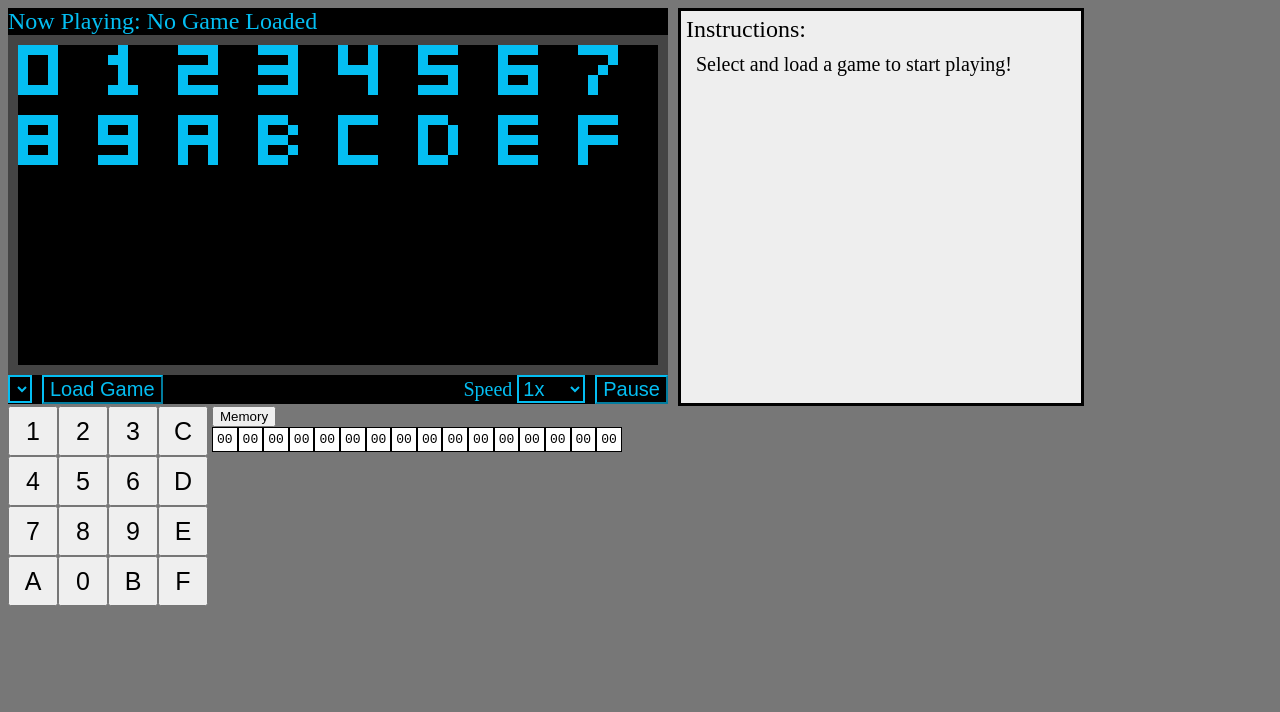
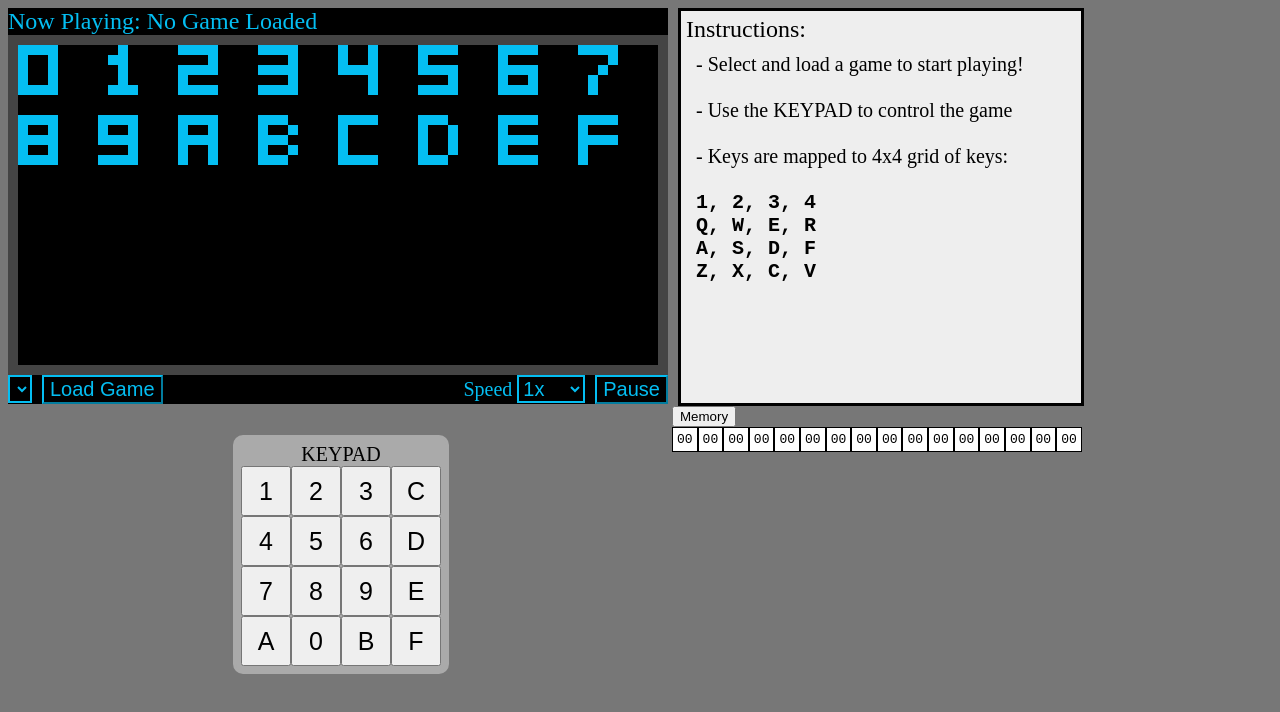
Before and after one commit to lcevans/estr8a, a website: page public/index.html in a window 1280 px wide. Drawn offline with Linux system fonts and the light colour scheme; no server answers.

Commit message:
Add css for keyboard

```diff
--- a/public/css/styles.css
+++ b/public/css/styles.css
@@ -90,9 +90,28 @@ body {
 }
 
 /* Keyboard display */
+#keyboard-div {
+    width: 660px;
+    display: inline-block;
+}
+#keyboard-label {
+    text-align: center;
+    font-size: 20px;
+    /* font-family: monospace; */
+}
 .keyboardContainer {
+    /* Ghetto solution since I couldn't get it to align in the center of the parent div */
+    margin-top: 15px;
+    margin-left: 225px;
+
     display: inline-block;
     vertical-align: top;
+    border-color: #AAAAAA;
+    background-color: #AAAAAA;
+    border-width: 3px;
+    border-style: solid;
+    border-radius: 10px;
+    padding: 5px;
 }
 .keyboardButton {
     display: inline-block;
--- a/public/index.html
+++ b/public/index.html
@@ -42,14 +42,25 @@
         Instructions:
       </div>
       <div id="instructions">
-        Select and load a game to start playing!
+        - Select and load a game to start playing!<br><br>
+        - Use the KEYPAD to control the game<br><br>
+        - Keys are mapped to 4x4 grid of keys:<br><br>
+        <b style="font-family: monospace;">
+        1, 2, 3, 4<br>
+        Q, W, E, R<br>
+        A, S, D, F<br>
+        Z, X, C, V<br>
+        </b>
         <!-- The instructions will be appended here -->
       </div>
     </div>
   </div>
   <div id="bottom-half">
-    <div class="js-keyboardContainer keyboardContainer">
-      <!-- The keyboard display will be appended here -->
+    <div id="keyboard-div">
+      <div class="js-keyboardContainer keyboardContainer">
+        <div id="keyboard-label">KEYPAD</div>
+        <!-- The keyboard display will be appended here -->
+      </div>
     </div>
     <div class="memoryContainer">
       <button class="js-toggleMemory">Memory</button>
```
